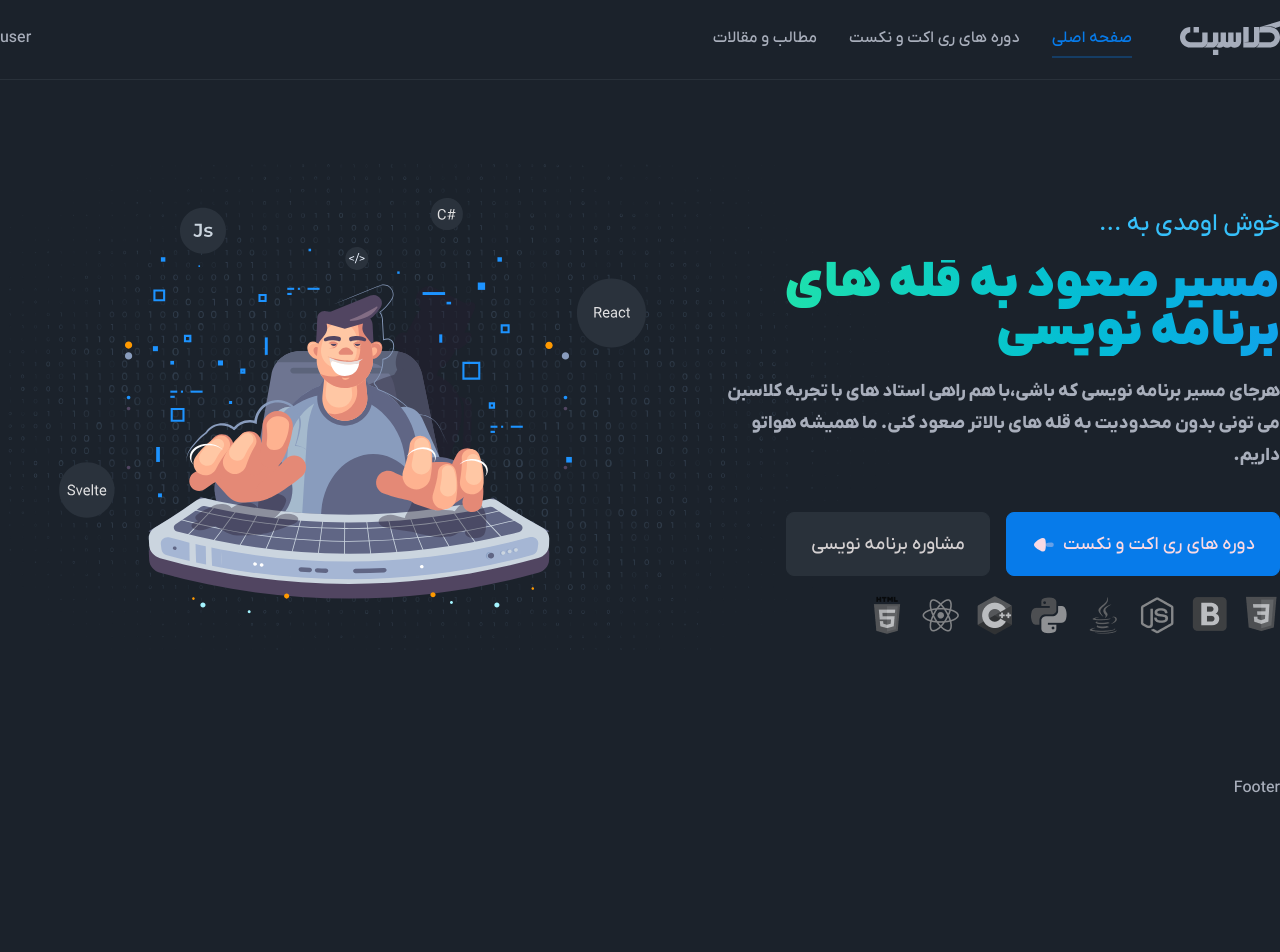
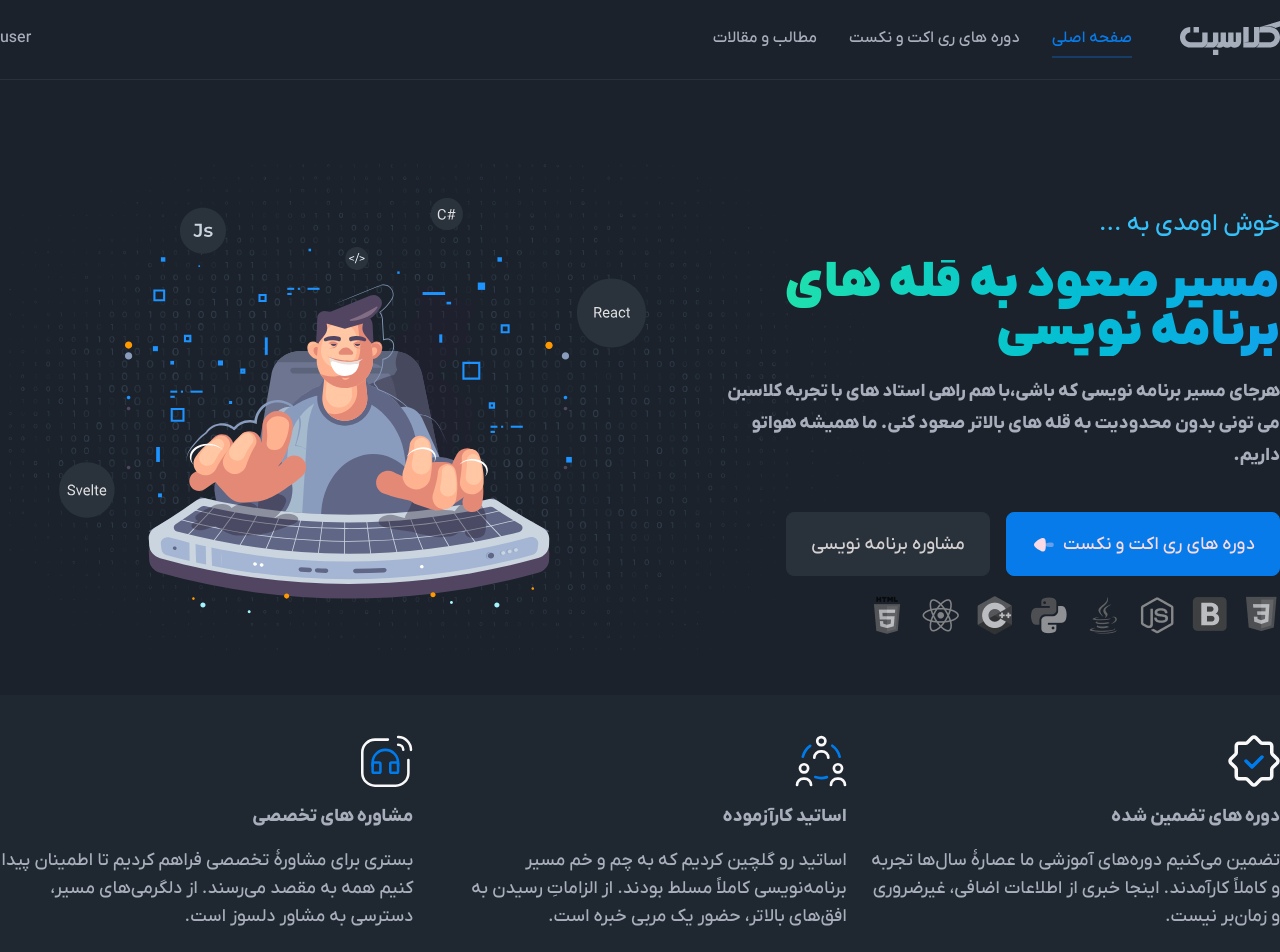
Before and after one commit to mohammadsookhtesaraei/classbon-next, a Next.js app: page / in a window 1280 px wide. Shown: the top 952 px of the page. Before the commit the page ends 800 px from the top, so only its background shows below. Built offline with nearby package versions, Linux system fonts and the light colour scheme.

Commit message:
feat: add features-section

```diff
--- /dev/null
+++ b/src/app/_components/feature/feature.tsx
@@ -0,0 +1,17 @@
+import Image from "next/image"
+
+import { FeatureProps } from "../feature/feature.types"
+
+const Feature:React.FC<FeatureProps> = ({
+  feature:{icon,description,title}
+}:FeatureProps) => {
+  return (
+    <article className="flex-1 flex flex-col items-center lg:items-start gap-4">
+    <Image src={icon} width={52} height={52} alt=""/>
+    <h4 className="text-lg font-bold">{title}</h4>
+    <p className="max-w-md text-lg text-center lg:text-right">{description}</p>
+    </article>
+  )
+}
+
+export default Feature
--- /dev/null
+++ b/src/app/_components/feature/feature.types.ts
@@ -0,0 +1,3 @@
+export type FeatureProps={
+feature:Feature
+}
--- /dev/null
+++ b/src/app/_components/home/featuressection/features-section.tsx
@@ -0,0 +1,14 @@
+import Feature from "@/app/_components/feature/feature";
+import { homeFeatures } from "@/constants/home-features";
+
+export  const Featuresection = () => {
+  return (
+    <section className="dark:bg-base-75 mt-10">
+      <div className="container flex py-10 flex-col-reverse items-center lg:items-start lg:flex-row gap-10 xl:gap-5">
+        {homeFeatures.map((item) => (
+          <Feature key={`feature-${item.title}`} feature={item} />
+        ))}
+      </div>
+    </section>
+  );
+};
--- /dev/null
+++ b/src/app/_components/home/featuressection/index.ts
@@ -0,0 +1 @@
+export * from "./features-section"
--- a/src/app/page.tsx
+++ b/src/app/page.tsx
@@ -1,3 +1,4 @@
+import {Featuresection} from "./_components/home/featuressection";
 import { HeroSection } from "./_components/home/herosection";
 
 
@@ -5,6 +6,7 @@ export default function Home() {
  return(
   <div>
     <HeroSection/>
+    <Featuresection/>
   </div>
  )
 }
--- /dev/null
+++ b/src/configs/global.ts
@@ -0,0 +1,4 @@
+export const API_URL=process.env.NEXT_PUBLIC_API_URL;
+
+export const IS_DEVELOPMENT=process.env.NODE_ENV === "development";
+export const IS_PRODUCTION=process.env.NODE_ENV === "production";
--- /dev/null
+++ b/src/constants/home-features.ts
@@ -0,0 +1,20 @@
+export const homeFeatures: Feature[] = [
+  {
+    icon: "/images/guaranteed.svg",
+    title: "دوره های تضمین شده",
+    description:
+      "تضمین می‌کنیم دوره‌های آموزشی‌ ما عصارهٔ سال‌ها تجربه و کاملاً کارآمدند. اینجا خبری از اطلاعات اضافی، غیرضروری و زمان‌بر نیست.",
+  },
+  {
+    icon: "/images/teachers.svg",
+    title: "اساتید کارآزموده",
+    description:
+      " اساتید رو گلچین کردیم که به چم و خم مسیر برنامه‌نویسی کاملاً مسلط بودند. از الزاماتِ رسیدن به افق‌های بالاتر، حضور یک مربی خبره است.",
+  },
+  {
+    icon: "/images/consultant.svg",
+    title: "مشاوره های تخصصی",
+    description:
+      " بستری برای مشاورهٔ تخصصی فراهم کردیم تا اطمینان پیدا کنیم همه به مقصد می‌رسند. از دلگرمی‌های مسیر، دسترسی به مشاور دلسوز است.",
+  },
+];
--- /dev/null
+++ b/src/enums/course-leavel-enum.ts
@@ -0,0 +1,6 @@
+
+export enum CourseLevel {
+     Beginners=0,
+     Intermediate,
+     Advance,
+}
--- /dev/null
+++ b/src/types/feature.types.ts
@@ -0,0 +1,5 @@
+type Feature = {
+    icon:string,
+    title:string,
+    description:string,
+}
```
Also changed, not shown: src/types/blog-post-summary-interface.ts (added, +11 -0 lines).
